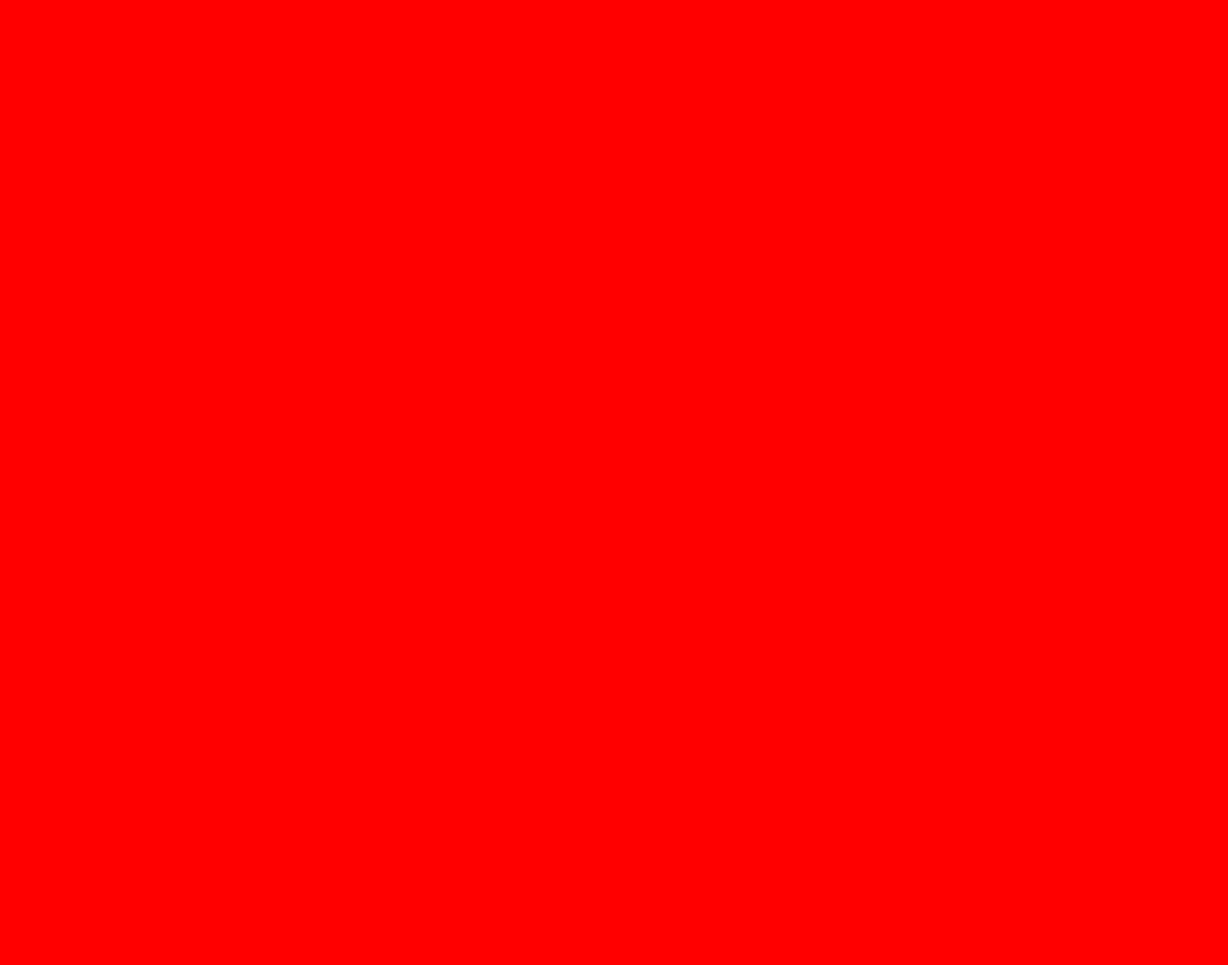
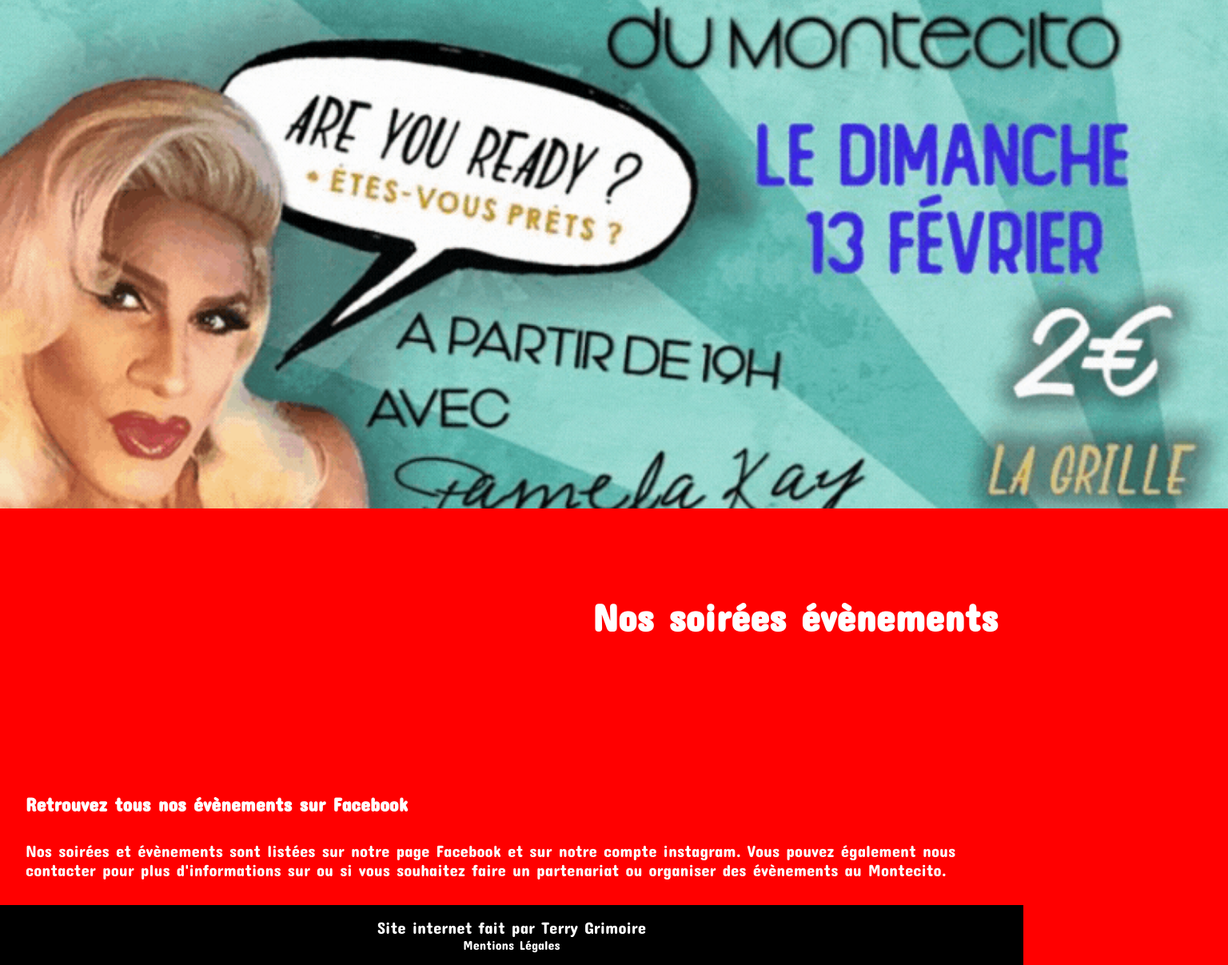
Before and after one commit to TerryGrimoire/Le-Montecito-Rework, a React (Vite) app: page /Evenements in a window 1280 px wide. Shown: the part 231-1438 px from the top of the page at 80% size, 1536 px wide, since content can reach past the window. Before the commit the page ends 800 px from the top, so only its background shows below. Built offline with nearby package versions, Linux system fonts and the light colour scheme; a web font is replaced by a local one.

Commit message:
finishing event page

```diff
--- a/src/App.css
+++ b/src/App.css
@@ -35,7 +35,11 @@
 h1 {
   text-align: right;
   font-size: 3rem;
-  padding: 6rem 2rem 6rem 5rem;
+  padding: 6.5rem 2rem 8rem 5rem;
+}
+
+h2 {
+  padding: 2rem 0;
 }
 article {
   padding: 2rem;
@@ -135,8 +139,8 @@
   height: 3rem;
 }
 
-.simon {
-  width: 100%;
+.banner {
+  width: 120%;
 }
 
 .padding1 {
--- a/src/pages/Evenements.jsx
+++ b/src/pages/Evenements.jsx
@@ -1,7 +1,28 @@
 import React from "react";
+import evenement from "../assets/events.gif";
 
 function Evenements() {
-  return <div>Evenements</div>;
+  return (
+    <div>
+      <img
+        src={evenement}
+        alt="gif de plusieurs evenements passés qui se succèdent"
+        className="banner"
+      />
+
+      <h1>Nos soirées évènements</h1>
+
+      <article>
+        <h2>Retrouvez tous nos évènements sur Facebook</h2>
+        <p>
+          Nos soirées et évènements sont listées sur notre page Facebook et sur
+          notre compte instagram. Vous pouvez également nous contacter pour plus
+          d'informations sur ou si vous souhaitez faire un partenariat ou
+          organiser des évènements au Montecito.
+        </p>
+      </article>
+    </div>
+  );
 }
 
 export default Evenements;
--- a/src/pages/Home.jsx
+++ b/src/pages/Home.jsx
@@ -7,7 +7,7 @@
       <img
         src={simon}
         alt="Simon le propriétaire du Montecito pose devant le bar"
-        className="simon"
+        className="banner"
       />
 
       <h1>Bienvenue au Montecito</h1>
```
